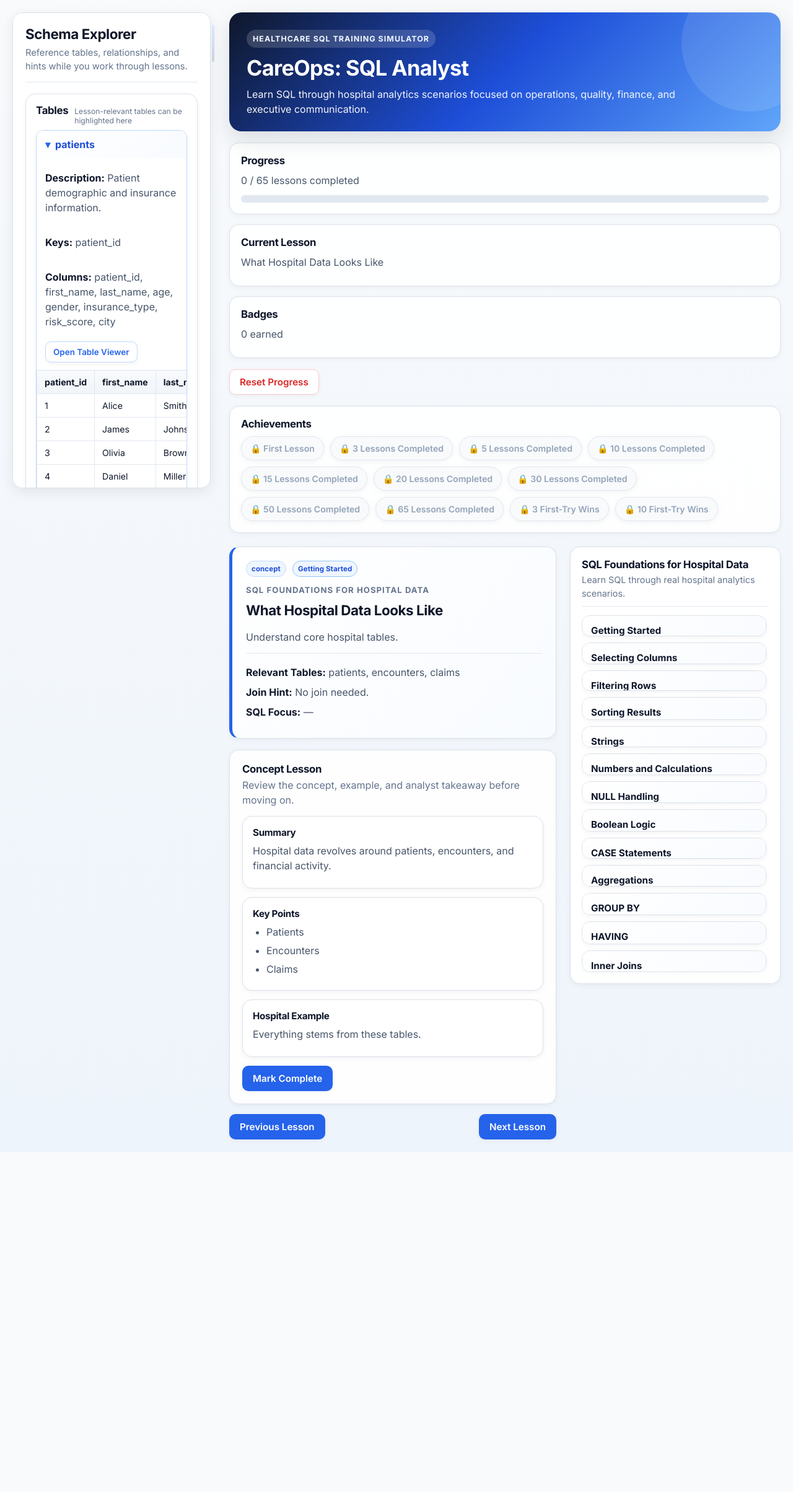
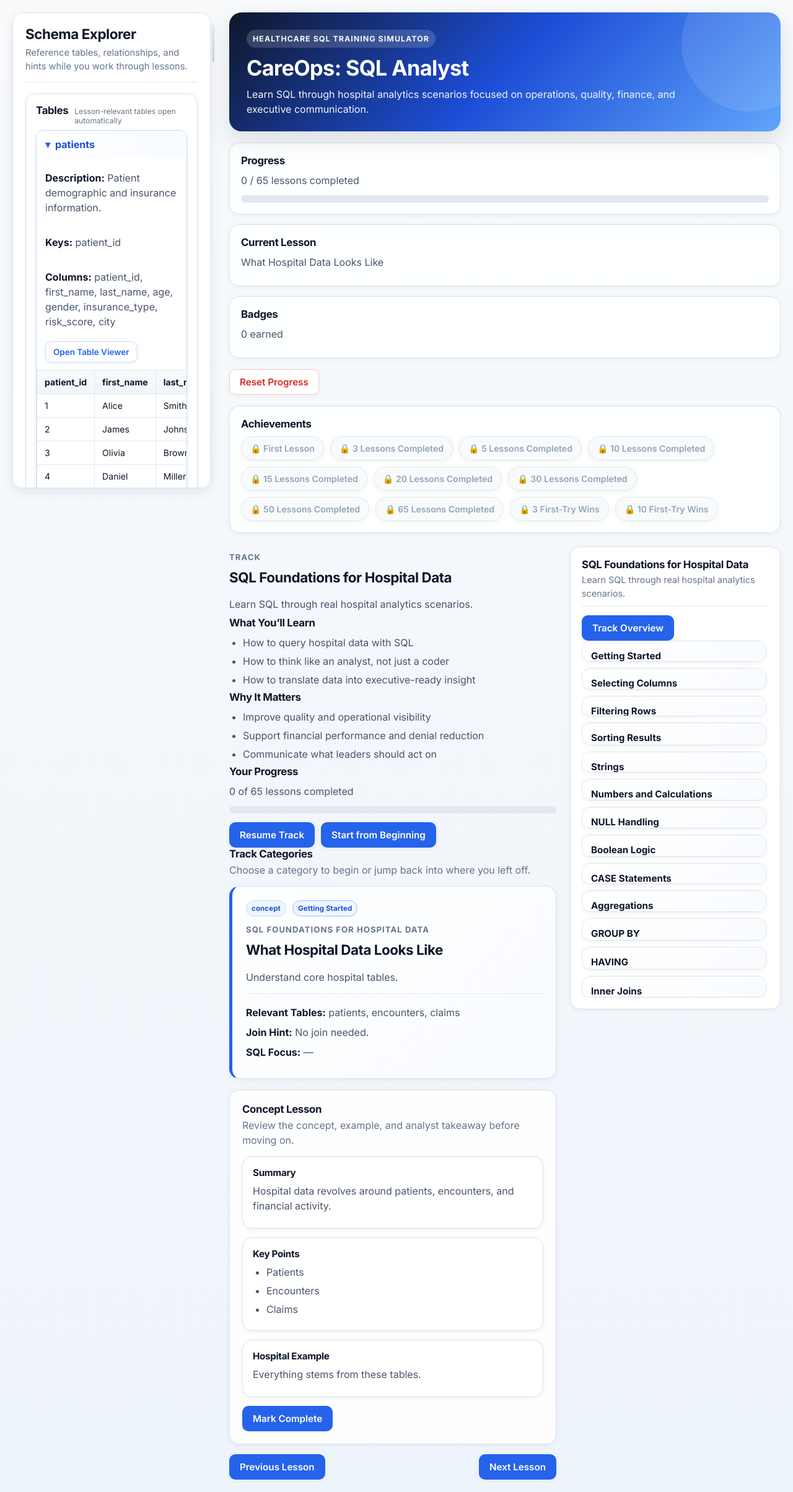
Before and after one commit to jhulsey299-rgb/careops-app, a Flask app: page / in a window 1280 px wide. Shown: the whole page at 62% size. Before the commit the page ends 1844 px from the top, so only its background shows below. Run offline with Flask 3, Linux system fonts and the light colour scheme.

Commit message:
Update index.html

```diff
--- a/templates/index.html
+++ b/templates/index.html
@@ -1,511 +1,316 @@
 <!DOCTYPE html>
-
 <html lang="en">
-
 <head>
-
     <meta charset="UTF-8">
-
     <meta name="viewport" content="width=device-width, initial-scale=1.0">
-
     <title>CareOps SQL Analyst</title>
-
     <link rel="stylesheet" href="/static/style.css">
-
 </head>
-
 <body>
-
 <div class="app-shell">
-
     <aside class="schema-panel" id="schema-panel">
-
         <div class="schema-header">
-
             <h2>Schema Explorer</h2>
-
             <p>Reference tables, relationships, and hints while you work through lessons.</p>
-
         </div>
 
-
+        <section class="schema-section">
+            <div class="section-title-row">
+                <h3>Tables</h3>
+                <span class="section-helper-text">Lesson-relevant tables open automatically</span>
+            </div>
+            <div id="schema-tables"></div>
+        </section>
 
         <section class="schema-section">
-
-            <div class="section-title-row">
-
-                <h3>Tables</h3>
-
-                <span class="section-helper-text">Lesson-relevant tables can be highlighted here</span>
-
-            </div>
-
-            <div id="schema-tables"></div>
-
+            <h3>Relationships</h3>
+            <div id="schema-relationships"></div>
         </section>
 
-
-
         <section class="schema-section">
-
-            <h3>Relationships</h3>
-
-            <div id="schema-relationships"></div>
-
+            <h3>Hints / Guidance</h3>
+            <div id="level-hint" class="hint-box">
+                Lesson guidance and SQL hints will appear here.
+            </div>
         </section>
-
-
-
-        <section class="schema-section">
-
-            <h3>Hints / Guidance</h3>
-
-            <div id="level-hint" class="hint-box">
-
-                Lesson guidance and SQL hints will appear here.
-
-            </div>
-
-        </section>
-
     </aside>
-
-
 
     <div id="schema-resizer"></div>
 
+    <main class="main-content">
+        <section class="hero-banner">
+            <div class="hero-copy">
+                <div class="hero-kicker">Healthcare SQL Training Simulator</div>
+                <h1>CareOps: SQL Analyst</h1>
+                <p>Learn SQL through hospital analytics scenarios focused on operations, quality, finance, and executive communication.</p>
+            </div>
+        </section>
 
-
-    <main class="main-content">
-
-        <section class="hero-banner">
-
-            <div class="hero-copy">
-
-                <div class="hero-kicker">Healthcare SQL Training Simulator</div>
-
-                <h1>CareOps: SQL Analyst</h1>
-
-                <p>Learn SQL through hospital analytics scenarios focused on operations, quality, finance, and executive communication.</p>
-
+        <section class="top-dashboard">
+            <div class="dashboard-card">
+                <h3>Progress</h3>
+                <p id="progress-text">0 / 0 lessons completed</p>
+                <div class="progress-bar-wrap">
+                    <div id="progress-bar"></div>
+                </div>
             </div>
 
+            <div class="dashboard-card">
+                <h3>Current Lesson</h3>
+                <p id="current-level-display">No lesson selected</p>
+            </div>
+
+            <div class="dashboard-card">
+                <h3>Badges</h3>
+                <p id="badge-count">0 earned</p>
+            </div>
         </section>
 
-
-
-        <section class="top-dashboard">
-
-            <div class="dashboard-card">
-
-                <h3>Progress</h3>
-
-                <p id="progress-text">0 / 0 lessons completed</p>
-
-                <div class="progress-bar-wrap">
-
-                    <div id="progress-bar"></div>
-
+        <div class="dashboard-actions">
+            <button onclick="resetAllProgress()">Reset Progress</button>
         </div>
 
+        <section class="badges-section">
+            <h3>Achievements</h3>
+            <div id="badges-container" class="badges-container"></div>
+        </section>
+
+        <div class="workspace-layout">
+            <section class="play-area">
+
+                <!-- TRACK OVERVIEW -->
+                <section id="track-overview" class="track-overview-panel">
+                    <div class="track-overview-header">
+                        <div>
+                            <p class="track-label" id="track-title-display-overview">Track</p>
+                            <h2 id="track-overview-title">SQL Foundations for Hospital Data</h2>
+                            <p id="track-overview-description">
+                                Learn SQL through real hospital analytics scenarios.
+                            </p>
+                        </div>
                     </div>
 
-
-
-            <div class="dashboard-card">
-
-                <h3>Current Lesson</h3>
-
-                <p id="current-level-display">No lesson selected</p>
-
+                    <div class="track-overview-grid">
+                        <div class="track-overview-card">
+                            <h3>What You’ll Learn</h3>
+                            <ul id="track-overview-learnings">
+                                <li>How to query hospital data with SQL</li>
+                                <li>How to think like an analyst, not just a coder</li>
+                                <li>How to translate data into executive-ready insight</li>
+                            </ul>
                         </div>
 
-
-
-            <div class="dashboard-card">
-
-                <h3>Badges</h3>
-
-                <p id="badge-count">0 earned</p>
-
+                        <div class="track-overview-card">
+                            <h3>Why It Matters</h3>
+                            <ul id="track-overview-impact">
+                                <li>Improve quality and operational visibility</li>
+                                <li>Support financial performance and denial reduction</li>
+                                <li>Communicate what leaders should act on</li>
+                            </ul>
                         </div>
 
+                        <div class="track-overview-card">
+                            <h3>Your Progress</h3>
+                            <p id="track-overview-progress-text">0 of 65 lessons completed</p>
+                            <div class="progress-bar-wrap">
+                                <div id="track-overview-progress-bar"></div>
+                            </div>
+                            <div class="button-row track-overview-actions">
+                                <button id="resume-track-btn" type="button">Resume Track</button>
+                                <button id="start-track-btn" type="button">Start from Beginning</button>
+                            </div>
+                        </div>
+                    </div>
+
+                    <div class="track-category-section">
+                        <div class="section-header">
+                            <h3>Track Categories</h3>
+                            <p>Choose a category to begin or jump back into where you left off.</p>
+                        </div>
+                        <div id="track-category-cards" class="track-category-cards"></div>
+                    </div>
                 </section>
 
-
-
-        <div class="dashboard-actions">
-
-            <button onclick="resetAllProgress()">Reset Progress</button>
-
+                <!-- LESSON WORKSPACE -->
+                <section id="lesson-workspace">
+                    <div id="lesson-header-card" class="mission-box">
+                        <div class="mission-meta-row">
+                            <span id="current-lesson-type-badge" class="difficulty-badge difficulty-easy">Concept</span>
+                            <span id="current-category-badge" class="difficulty-badge difficulty-intermediate">Category</span>
                         </div>
 
+                        <p id="track-title-display" class="track-label">Track</p>
+                        <h2 id="lesson-title">Lesson Title</h2>
+                        <p id="lesson-objective">Lesson objective goes here.</p>
 
+                        <div id="lesson-meta" class="lesson-meta">
+                            <p id="lesson-tables"><strong>Relevant Tables:</strong> —</p>
+                            <p id="lesson-join-hint"><strong>Join Hint:</strong> —</p>
+                            <p id="lesson-sql-focus"><strong>SQL Focus:</strong> —</p>
+                        </div>
+                    </div>
 
-        <section class="badges-section">
+                    <div id="concept-content" class="query-section hidden">
+                        <div class="section-header">
+                            <h3>Concept Lesson</h3>
+                            <p>Review the concept, example, and analyst takeaway before moving on.</p>
+                        </div>
 
-            <h3>Achievements</h3>
+                        <div class="concept-card">
+                            <h4>Summary</h4>
+                            <p id="concept-summary"></p>
+                        </div>
 
-            <div id="badges-container" class="badges-container"></div>
+                        <div class="concept-card">
+                            <h4>Key Points</h4>
+                            <ul id="concept-bullets"></ul>
+                        </div>
 
+                        <div class="concept-card">
+                            <h4>Hospital Example</h4>
+                            <p id="concept-example"></p>
+                        </div>
+
+                        <div class="button-row">
+                            <button onclick="markConceptComplete()">Mark Complete</button>
+                        </div>
+                    </div>
+
+                    <div id="challenge-content" class="query-section hidden">
+                        <div class="section-header">
+                            <h3>Challenge Lesson</h3>
+                            <p>Write your SQL query and validate it against the lesson objective.</p>
+                        </div>
+
+                        <label for="query" class="query-label">Write your SQL query:</label>
+                        <textarea id="query" rows="8" cols="80"></textarea>
+
+                        <div class="button-row">
+                            <button onclick="runQuery()">Run Query</button>
+                            <button onclick="checkAnswer()">Check Answer</button>
+                            <button onclick="resetQuery()">Reset Query</button>
+                        </div>
+
+                        <div id="feedback"></div>
+                        <div id="output"></div>
+                    </div>
+
+                    <div id="scenario-content" class="query-section hidden">
+                        <div class="section-header">
+                            <h3>Scenario Lesson</h3>
+                            <p>Respond to the scenario using the data context provided.</p>
+                        </div>
+
+                        <div class="concept-card">
+                            <h4>Scenario Summary</h4>
+                            <p id="scenario-summary"></p>
+                        </div>
+
+                        <div class="concept-card">
+                            <h4>Prompt</h4>
+                            <p id="scenario-prompt"></p>
+                        </div>
+
+                        <label for="scenario-response" class="query-label">Your response:</label>
+                        <textarea id="scenario-response" rows="6" cols="80"></textarea>
+
+                        <div class="button-row">
+                            <button onclick="submitScenario()">Submit Scenario</button>
+                            <button onclick="resetScenario()">Reset Response</button>
+                        </div>
+
+                        <div id="scenario-feedback"></div>
+                    </div>
+
+                    <div id="executive-takeaway" class="badges-section hidden">
+                        <h3>Executive Takeaway</h3>
+                        <div class="concept-card">
+                            <p id="exec-metric"><strong>Metric:</strong> —</p>
+                            <p id="exec-why"><strong>Why it matters:</strong> —</p>
+                            <p id="exec-share"><strong>What to share:</strong> —</p>
+                            <p id="exec-action"><strong>Recommended action:</strong> —</p>
+                        </div>
+                    </div>
+
+                    <div id="lesson-navigation" class="button-row lesson-nav-row">
+                        <button onclick="prevLesson()">Previous Lesson</button>
+                        <button onclick="nextLesson()">Next Lesson</button>
+                    </div>
+                </section>
             </section>
 
-
-
-        <div class="workspace-layout">
-
-            <section class="play-area">
-
-                <div id="lesson-header-card" class="mission-box">
-
-                    <div class="mission-meta-row">
-
-                        <span id="current-lesson-type-badge" class="difficulty-badge difficulty-easy">Concept</span>
-
-                        <span id="current-category-badge" class="difficulty-badge difficulty-intermediate">Category</span>
-
+            <aside class="levels-panel">
+                <div class="levels-panel-header">
+                    <h3 id="track-title">Curriculum</h3>
+                    <p id="track-description">Track and category navigation will appear here.</p>
+                </div>
+                <div class="button-row side-panel-actions">
+                    <button type="button" id="open-overview-btn">Track Overview</button>
+                </div>
+                <div id="category-list" class="levels-list"></div>
+            </aside>
         </div>
 
-
-
-                    <p id="track-title-display" class="track-label">Track</p>
-
-                    <h2 id="lesson-title">Lesson Title</h2>
-
-                    <p id="lesson-objective">Lesson objective goes here.</p>
-
-
-
-                    <div id="lesson-meta" class="lesson-meta">
-
-                        <p id="lesson-tables"><strong>Relevant Tables:</strong> —</p>
-
-                        <p id="lesson-join-hint"><strong>Join Hint:</strong> —</p>
-
-                        <p id="lesson-sql-focus"><strong>SQL Focus:</strong> —</p>
-
+        <div id="js-error-banner" class="js-error-banner hidden"></div>
+    </main>
 </div>
 
+<div id="table-modal-overlay" class="table-modal-overlay hidden" onclick="closeTableModal(event)">
+    <div class="table-modal" role="dialog" aria-modal="true" aria-labelledby="table-modal-title">
+        <div class="table-modal-header">
+            <div>
+                <div class="table-modal-kicker">Table Viewer</div>
+                <h2 id="table-modal-title">Table</h2>
+                <p id="table-modal-description"></p>
+            </div>
+            <button class="modal-close-btn" onclick="closeTableModal()">✕</button>
         </div>
 
-
-
-                <div id="concept-content" class="query-section hidden">
-
-                    <div class="section-header">
-
-                        <h3>Concept Lesson</h3>
-
-                        <p>Review the concept, example, and analyst takeaway before moving on.</p>
-
+        <div class="table-modal-meta">
+            <div class="table-modal-meta-card">
+                <h4>Keys</h4>
+                <p id="table-modal-keys"></p>
+            </div>
+            <div class="table-modal-meta-card">
+                <h4>Columns</h4>
+                <p id="table-modal-columns"></p>
+            </div>
+            <div class="table-modal-meta-card">
+                <h4>Related Joins</h4>
+                <div id="table-modal-relationships"></div>
+            </div>
         </div>
 
-
-
-                    <div class="concept-card">
-
-                        <h4>Summary</h4>
-
-                        <p id="concept-summary"></p>
-
+        <div class="table-modal-preview">
+            <h4>Sample Rows</h4>
+            <div id="table-modal-preview-content"></div>
+        </div>
+    </div>
 </div>
 
-
-
-                    <div class="concept-card">
-
-                        <h4>Key Points</h4>
-
-                        <ul id="concept-bullets"></ul>
-
-                    </div>
-
-
-
-                    <div class="concept-card">
-
-                        <h4>Hospital Example</h4>
-
-                        <p id="concept-example"></p>
-
-                    </div>
-
-
-
-                    <div class="button-row">
-
-                        <button onclick="markConceptComplete()">Mark Complete</button>
-
-                    </div>
-
-                </div>
-
-
-
-                <div id="challenge-content" class="query-section hidden">
-
-                    <div class="section-header">
-
-                        <h3>Challenge Lesson</h3>
-
-                        <p>Write your SQL query and validate it against the lesson objective.</p>
-
-                    </div>
-
-
-
-                    <label for="query" class="query-label">Write your SQL query:</label>
-
-                    <textarea id="query" rows="8" cols="80"></textarea>
-
-
-
-                    <div class="button-row">
-
-                        <button onclick="runQuery()">Run Query</button>
-
-                        <button onclick="checkAnswer()">Check Answer</button>
-
-                        <button onclick="resetQuery()">Reset Query</button>
-
-                    </div>
-
-
-
-                    <div id="feedback"></div>
-
-                    <div id="output"></div>
-
-                </div>
-
-
-
-                <div id="scenario-content" class="query-section hidden">
-
-                    <div class="section-header">
-
-                        <h3>Scenario Lesson</h3>
-
-                        <p>Respond to the scenario using the data context provided.</p>
-
-                    </div>
-
-
-
-                    <div class="concept-card">
-
-                        <h4>Scenario Summary</h4>
-
-                        <p id="scenario-summary"></p>
-
-                    </div>
-
-
-
-                    <div class="concept-card">
-
-                        <h4>Prompt</h4>
-
-                        <p id="scenario-prompt"></p>
-
-                    </div>
-
-
-
-                    <label for="scenario-response" class="query-label">Your response:</label>
-
-                    <textarea id="scenario-response" rows="6" cols="80"></textarea>
-
-
-
-                    <div class="button-row">
-
-                        <button onclick="submitScenario()">Submit Scenario</button>
-
-                        <button onclick="resetScenario()">Reset Response</button>
-
-                    </div>
-
-
-
-                    <div id="scenario-feedback"></div>
-
-                </div>
-
-
-
-                <div id="executive-takeaway" class="badges-section hidden">
-
-                    <h3>Executive Takeaway</h3>
-
-                    <div class="concept-card">
-
-                        <p id="exec-metric"><strong>Metric:</strong> —</p>
-
-                        <p id="exec-why"><strong>Why it matters:</strong> —</p>
-
-                        <p id="exec-share"><strong>What to share:</strong> —</p>
-
-                        <p id="exec-action"><strong>Recommended action:</strong> —</p>
-
-                    </div>
-
-                </div>
-
-
-
-                <div id="lesson-navigation" class="button-row lesson-nav-row">
-
-                    <button onclick="prevLesson()">Previous Lesson</button>
-
-                    <button onclick="nextLesson()">Next Lesson</button>
-
-                </div>
-
-            </section>
-
-
-
-            <aside class="levels-panel">
-
-                <div class="levels-panel-header">
-
-                    <h3 id="track-title">Curriculum</h3>
-
-                    <p id="track-description">Track and category navigation will appear here.</p>
-
-                </div>
-
-                <div id="category-list" class="levels-list"></div>
-
-            </aside>
-
-        </div>
-
-
-
-        <div id="js-error-banner" class="js-error-banner hidden"></div>
-
-    </main>
-
-</div>
-
-
-
-<div id="table-modal-overlay" class="table-modal-overlay hidden" onclick="closeTableModal(event)">
-
-    <div class="table-modal" role="dialog" aria-modal="true" aria-labelledby="table-modal-title">
-
-        <div class="table-modal-header">
-
-            <div>
-
-                <div class="table-modal-kicker">Table Viewer</div>
-
-                <h2 id="table-modal-title">Table</h2>
-
-                <p id="table-modal-description"></p>
-
-            </div>
-
-            <button class="modal-close-btn" onclick="closeTableModal()">✕</button>
-
-        </div>
-
-
-
-        <div class="table-modal-meta">
-
-            <div class="table-modal-meta-card">
-
-                <h4>Keys</h4>
-
-                <p id="table-modal-keys"></p>
-
-            </div>
-
-            <div class="table-modal-meta-card">
-
-                <h4>Columns</h4>
-
-                <p id="table-modal-columns"></p>
-
-            </div>
-
-            <div class="table-modal-meta-card">
-
-                <h4>Related Joins</h4>
-
-                <div id="table-modal-relationships"></div>
-
-            </div>
-
-        </div>
-
-
-
-        <div class="table-modal-preview">
-
-            <h4>Sample Rows</h4>
-
-            <div id="table-modal-preview-content"></div>
-
-        </div>
-
-    </div>
-
-</div>
-
-
-
 <script>
-
 window.addEventListener('error', function (event) {
-
     var banner = document.getElementById('js-error-banner');
-
     if (!banner) return;
-
     banner.classList.remove('hidden');
-
     banner.textContent =
-
         'JavaScript Error:\n' +
-
         'Message: ' + event.message + '\n' +
-
         'File: ' + event.filename + '\n' +
-
         'Line: ' + event.lineno + '\n' +
-
         'Column: ' + event.colno;
-
 });
 
-
-
 window.addEventListener('unhandledrejection', function (event) {
-
     var banner = document.getElementById('js-error-banner');
-
     if (!banner) return;
-
     banner.classList.remove('hidden');
-
     banner.textContent =
-
         'Unhandled Promise Error:\n' +
-
         String(event.reason);
-
 });
-
 </script>
 
-
-
-<script src="/static/app.js?v=7"></script>
-
+<script src="/static/app.js?v=8"></script>
 </body>
-
 </html>
```
Lines whose indentation alone changed are shown as unchanged.
